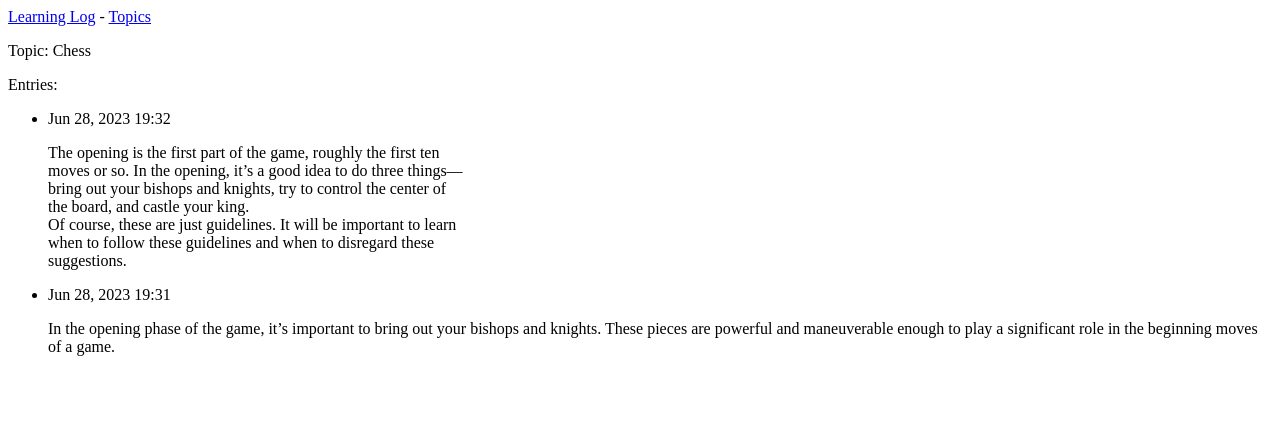
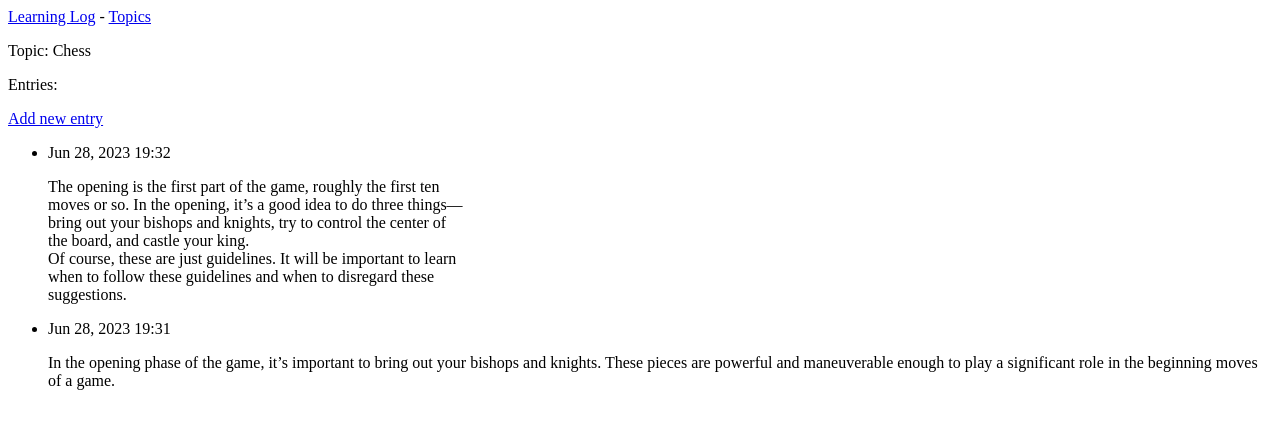
Before and after one commit to Pawo0/learning_log, a Django app: page /topics/1/ in a window 1280 px wide. Shown: the top 429 px of the page. Run offline with Django 4.2, Linux system fonts and the light colour scheme; data comes from the database, SQL or seed files in the repository; both versions use the stored data as it was after the commit.

Commit message:
Adding new entries

```diff
--- a/learning_logs/templates/learning_logs/topic.html
+++ b/learning_logs/templates/learning_logs/topic.html
@@ -5,6 +5,9 @@
   <p>Topic: {{topic.text}}</p>
 
   <p>Entries:</p>
+  <p>
+    <a href="{% url 'learning_logs:new_entry' topic.id %}">Add new entry</a>
+  </p>
   <ul>
     {% for entry in entries %}
       <li>
--- a/learning_logs/urls.py
+++ b/learning_logs/urls.py
@@ -14,4 +14,6 @@ urlpatterns = [
     path("topics/<int:topic_id>/", views.topic, name="topic"),
     # Page for adding a new topic
     path("new_topic/", views.new_topic, name="new_topic"),
+    # Page for adding a new entry
+    path("new_entry/<int:topic_id>/", views.new_entry, name="new_entry"),
 ]
--- a/learning_logs/views.py
+++ b/learning_logs/views.py
@@ -1,7 +1,7 @@
 from django.shortcuts import render, redirect
 
 from .models import Topic
-from .forms import TopicForm
+from .forms import TopicForm, EntryForm
 
 
 def index(request):
@@ -39,3 +39,23 @@ def new_topic(request):
     # Display a blank or invalid form.
     context = {"form": form}
     return render(request, "learning_logs/new_topic.html", context)
+
+
+def new_entry(request, topic_id):
+    """Add a new entry to the topic"""
+    topic = Topic.objects.get(id=topic_id)
+
+    if request.method != "POST":
+        # No data submitted; create a blank form
+        form = EntryForm()
+    else:
+        # POST data submitted; process data
+        form = EntryForm(data=request.POST)
+        if form.is_valid():
+            new_entry = form.save(commit=False)
+            new_entry.topic = topic
+            new_entry.save()
+            return redirect("learning_logs:topic", topic_id=topic_id)
+
+    context = {"topic": topic, "form": form}
+    return render(request, "learning_logs/new_entry.html", context)
```
Also changed, not shown: learning_logs/forms.py (+9 -1 lines), learning_logs/templates/learning_logs/new_entry.html (added, +14 -0 lines), db.sqlite3.
